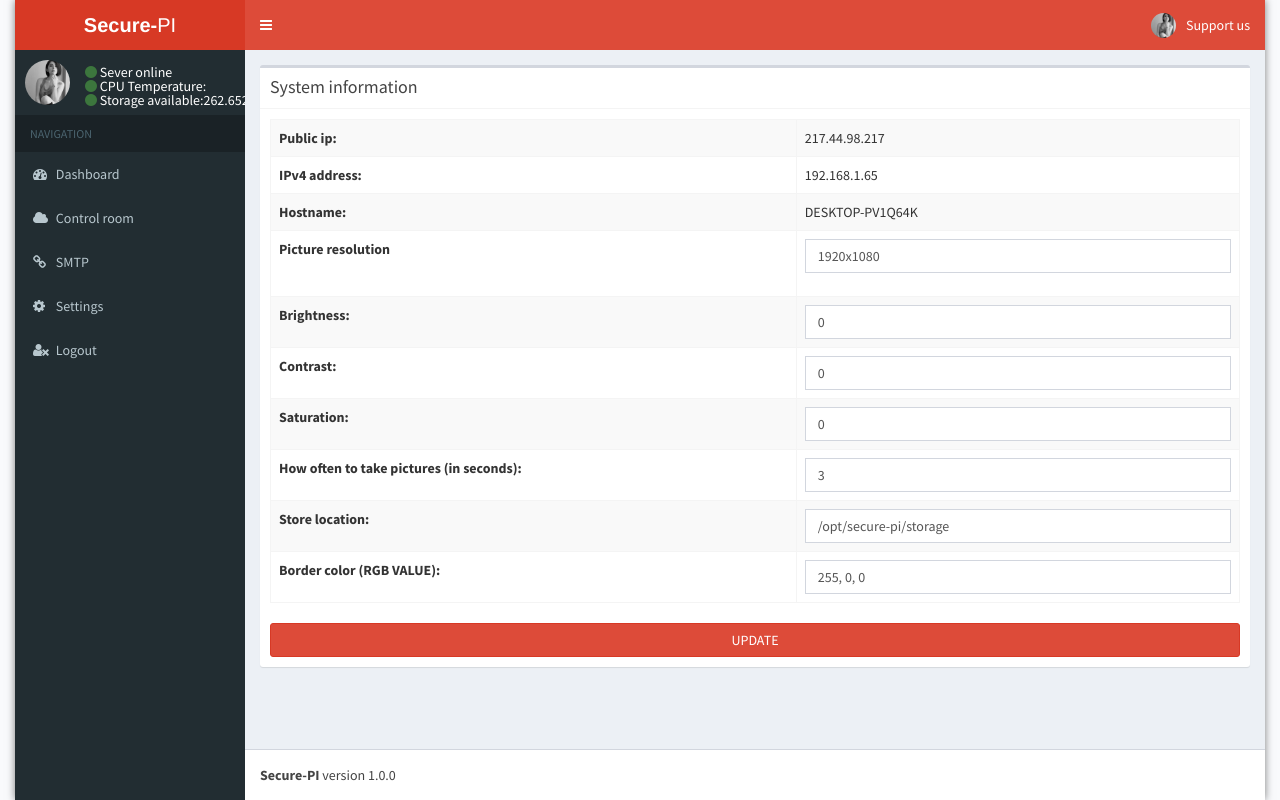
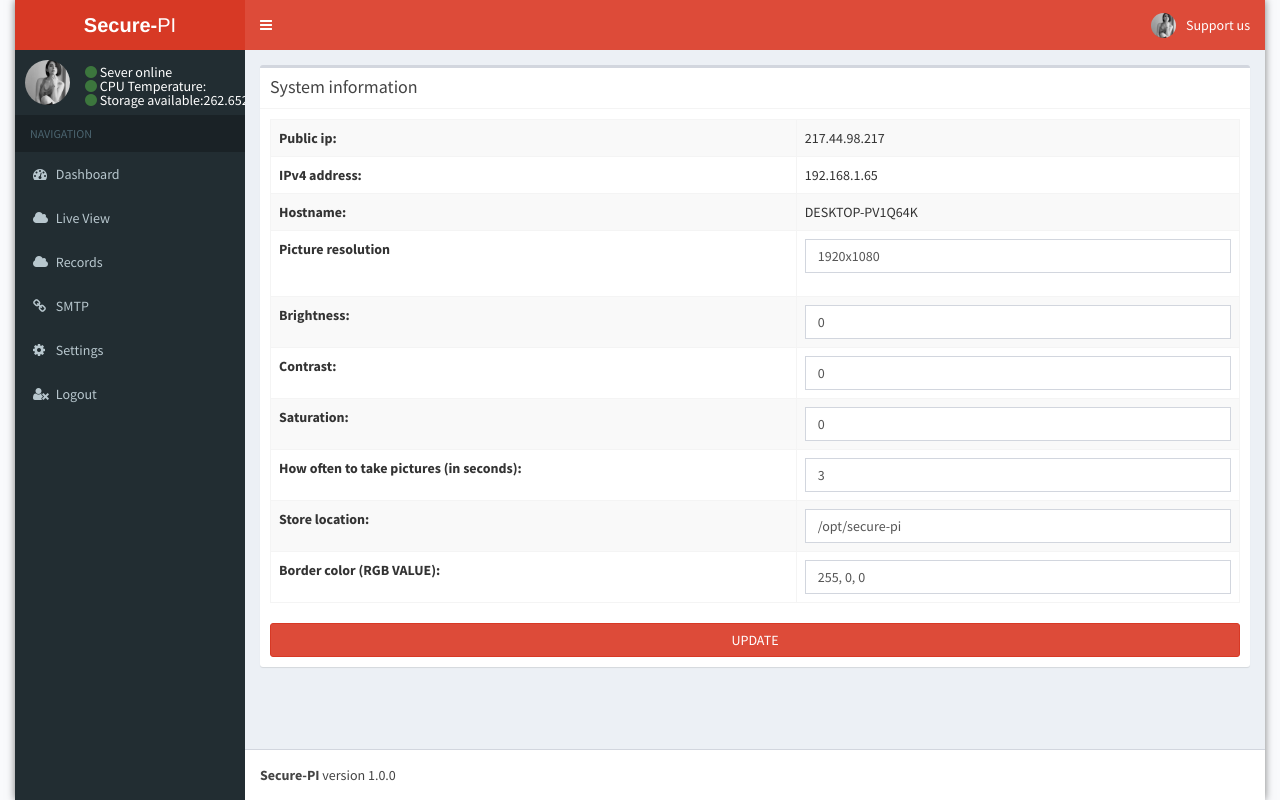
Before and after one commit to Terkea/secure-pi, a Flask app: page /settings/ in a window 1280 px wide. Run offline with Flask 2, Linux system fonts and the light colour scheme; a user stored in the database is signed in; parts of the project's set-up code (start-up, migrations or seed data) failed here and were passed over; some libraries are stand-ins or nearby versions.

Commit message:
live view

```diff
--- a/config.json
+++ b/config.json
@@ -1 +1 @@
-{"SMTP": {"server": "smtp.gmail.com", "username": "jojokomina3@gmail.com", "password": "Taurete123456789", "port": "465", "ssl": "false"}, "NETWORK": {"IPv4_address": "192.168.1.65", "public_ip": "217.44.98.217\n", "running_port": "5000", "ethernet_interface": "wlan0", "IPv6_address": "fdb3:3ba3:f151:0:3bae:938e:4718:c33e", "hostname": "DESKTOP-PV1Q64K"}, "SETTINGS": {"picture_resolution": "1920x1080", "brightness": "0", "contrast": "0", "saturation": "0", "how_often_to_take_pictures": "3", "DHCP_notifications": "boolean", "store_location": "/opt/secure-pi/storage", "text_overlay": "app_name + datetime", "border_color": "255, 0, 0"}}
+{"SMTP": {"server": "smtp.gmail.com", "username": "jojokomina3@gmail.com", "password": "Taurete123456789", "port": "465", "ssl": "false"}, "NETWORK": {"IPv4_address": "192.168.1.65", "public_ip": "217.44.98.217\n", "running_port": "5000", "ethernet_interface": "wlan0", "IPv6_address": "fdb3:3ba3:f151:0:3bae:938e:4718:c33e", "hostname": "DESKTOP-PV1Q64K"}, "SETTINGS": {"picture_resolution": "1920x1080", "brightness": "0", "contrast": "0", "saturation": "0", "how_often_to_take_pictures": "3", "DHCP_notifications": "boolean", "store_location": "/opt/secure-pi", "text_overlay": "app_name + datetime", "border_color": "255, 0, 0"}}
--- a/securepi/routes.py
+++ b/securepi/routes.py
@@ -157,3 +157,9 @@ def settings():
 
     return render_template('settings.html', config=CONFIG, temperature_value=TEMPERATURE,
                            memory_available_value=MEMORY_AVAILABLE, form=form)
+
+
+@app.route('/live_view/', methods=['GET', 'POST'])
+def live_view():
+    return render_template('live_view.html', temperature_value=TEMPERATURE,
+                    memory_available_value=MEMORY_AVAILABLE, video="/static/video/haha.mp4")
--- a/securepi/templates/template.html
+++ b/securepi/templates/template.html
@@ -120,7 +120,8 @@
         <li class="header">NAVIGATION</li>
         <!-- Optionally, you can add icons to the links -->
         <li id="dashboard"><a href="{{url_for('index')}}"><i class="fa fa-dashboard"></i> <span>Dashboard</span></a></li>
-        <li><a href="{{url_for('index')}}"><i class="fa fa-cloud"></i> <span>Control room</span></a></li>
+        <li><a href="{{url_for('live_view')}}"><i class="fa fa-cloud"></i> <span>Live View</span></a></li>
+          <li><a href="{{url_for('live_view')}}"><i class="fa fa-cloud"></i> <span>Records</span></a></li>
         <li><a href="{{url_for('smtp')}}"><i class="fa fa-link"></i> <span>SMTP</span></a></li>
         <li><a href="{{url_for('settings')}}"><i class="fa fa-gear"></i> <span>Settings</span></a></li>
           <li><a href="{{url_for('logout')}}"><i class="fa fa-user-times"></i> <span>Logout</span></a></li>
```
Also changed, not shown: securepi/templates/live_view.html (added, +26 -0 lines).
